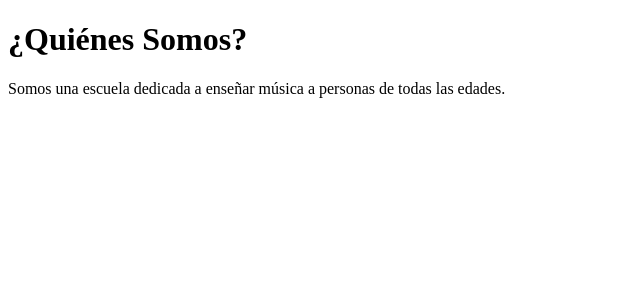
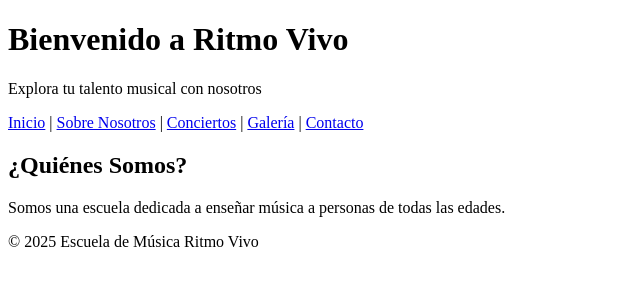
Before and after one commit to yeranonyram/musica_web, a plain HTML site: page sobre.html in a window 1280 px wide. Shown: the whole page, without its empty margins (0-640 px from the left). Drawn offline with Linux system fonts and the light colour scheme.

Commit message:
fix: resolve merge conflict in sobre.html

```diff
--- a/sobre.html
+++ b/sobre.html
@@ -1,12 +1,30 @@
 <!DOCTYPE html>
-<html lang="en">
+<html lang="es">
 <head>
-    <meta charset="UTF-8">
-    <meta name="viewport" content="width=device-width, initial-scale=1.0">
-    <title>Sobre Nosotros</title>
+  <meta charset="UTF-8">
+  <meta name="viewport" content="width=device-width, initial-scale=1.0">
+  <title>Sobre Nosotros</title>
 </head>
 <body>
-    <h1>¿Quiénes Somos?</h1>
+  <header>
+    <h1>Bienvenido a Ritmo Vivo</h1>
+    <p>Explora tu talento musical con nosotros</p>
+    <nav>
+      <a href="index.html">Inicio</a> |
+      <a href="sobre.html">Sobre Nosotros</a> |
+      <a href="conciertos.html">Conciertos</a> |
+      <a href="galeria.html">Galería</a> |
+      <a href="contacto.html">Contacto</a>
+    </nav>
+  </header>
+
+  <main>
+    <h2>¿Quiénes Somos?</h2>
     <p>Somos una escuela dedicada a enseñar música a personas de todas las edades.</p>
+  </main>
+
+  <footer>
+    <p>&copy; 2025 Escuela de Música Ritmo Vivo</p>
+  </footer>
 </body>
 </html>
```
